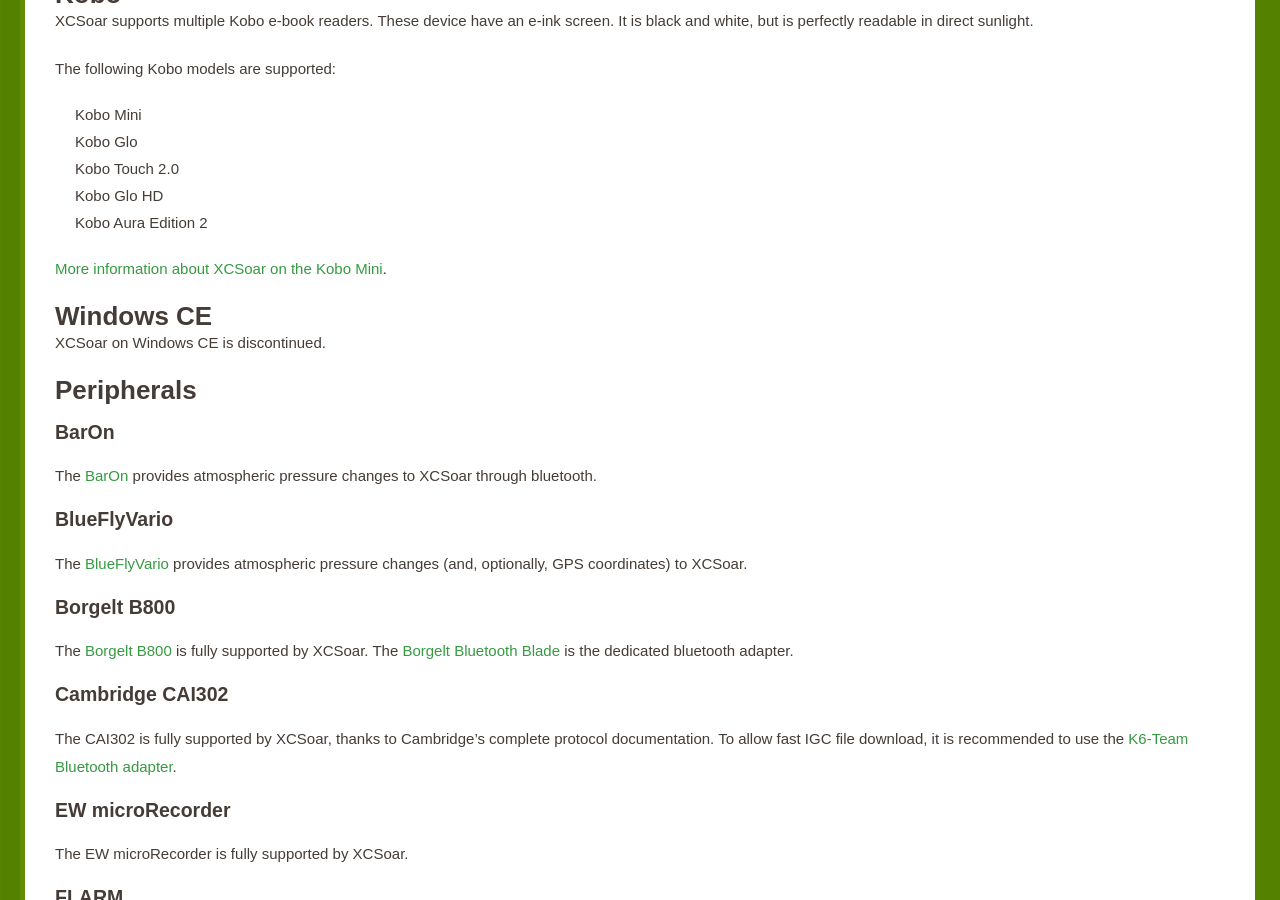
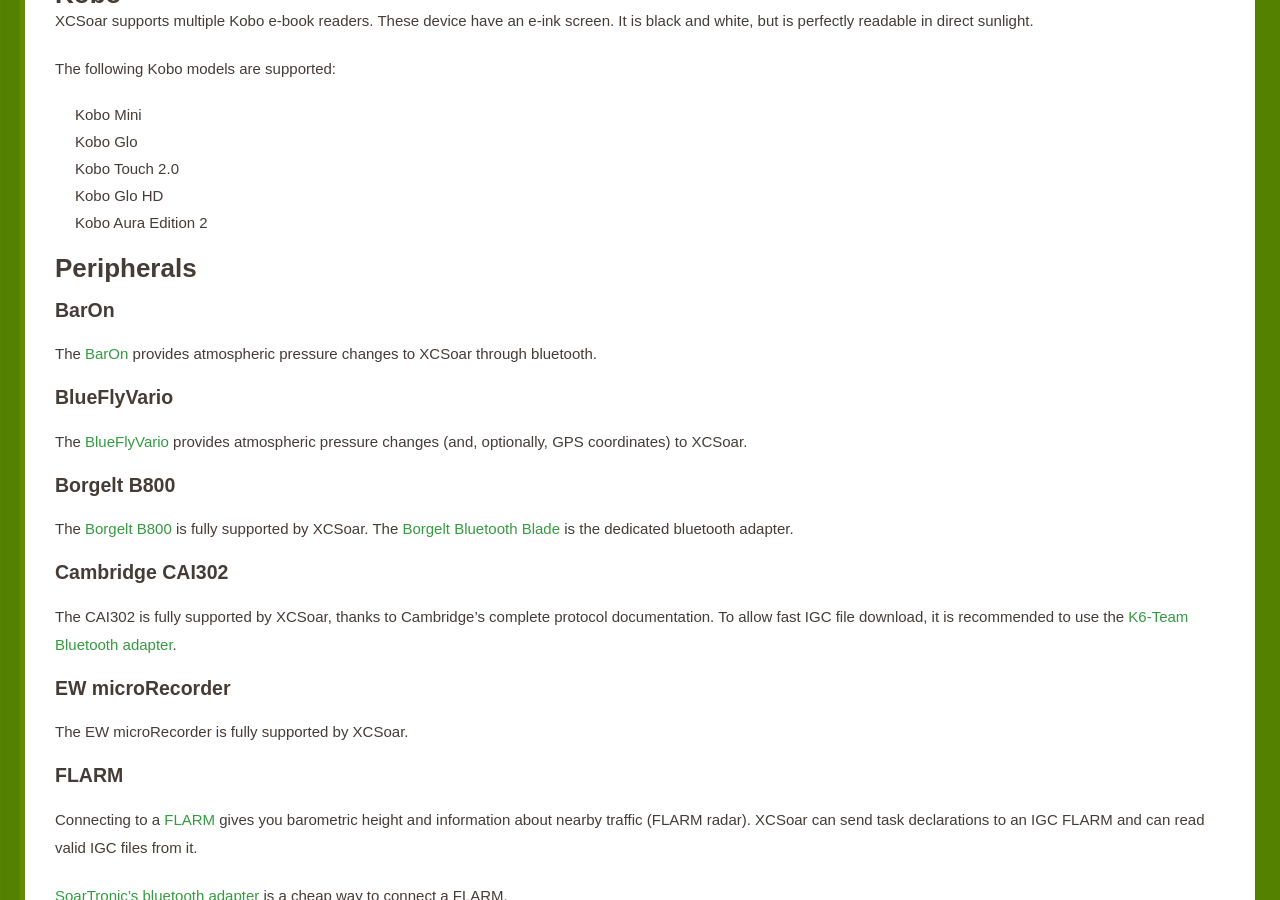
Before and after one commit to XCSoar/website, a Jekyll site: the page built from hardware/index.md, in a window 1280 px wide and 900 px high, scrolled down 1337 px. Built offline with Jekyll 4.4.1, drawn with Linux system fonts in a browser that asks for light colours.

Commit message:
hardware: remove deprecated links max.kellerman's site is no longer online wince is now really dead

```diff
--- a/hardware/index.md
+++ b/hardware/index.md
@@ -77,12 +77,6 @@
 - Kobo Glo HD
 - Kobo Aura Edition 2
 
-[More information about XCSoar on the Kobo Mini](https://max.kellermann.name/projects/xcsoar/kobo.html).
-
-# Windows CE
-
-XCSoar on Windows CE is discontinued.
-
 # Peripherals
 
 ## BarOn
```
